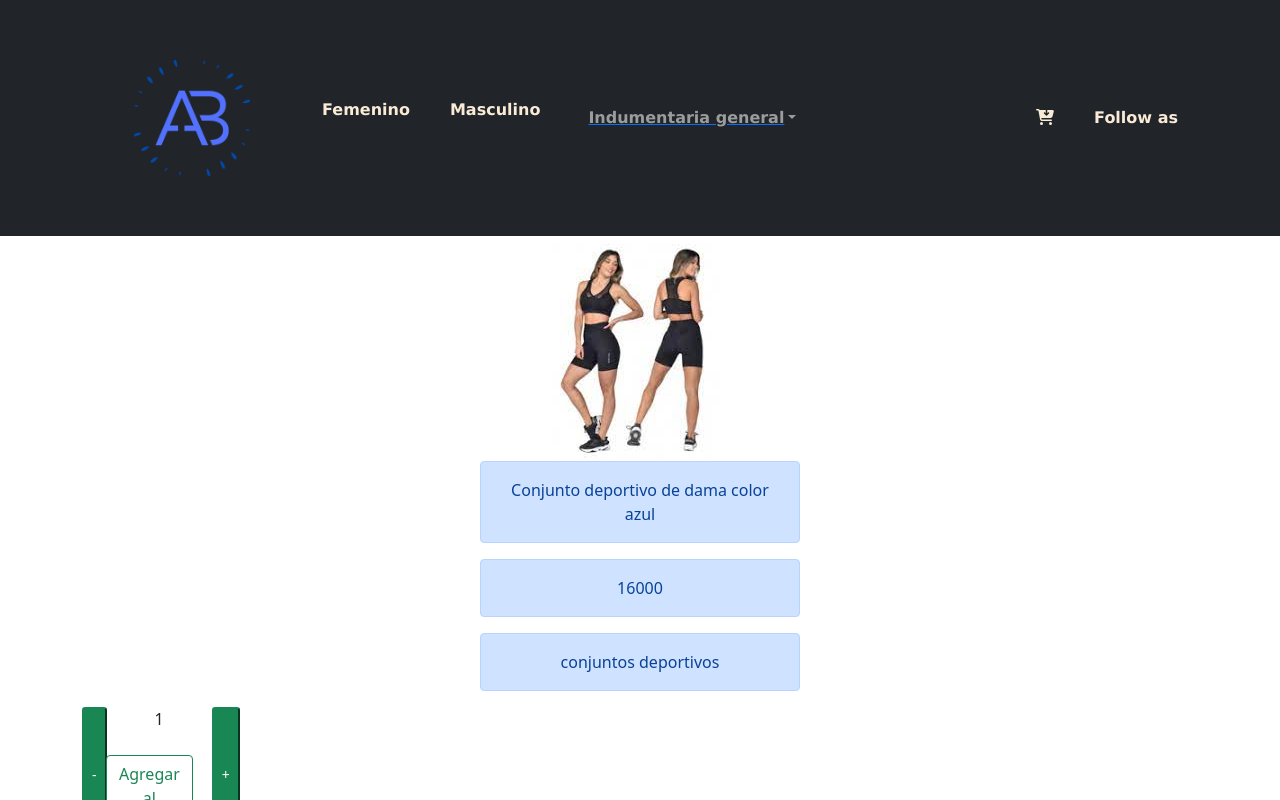
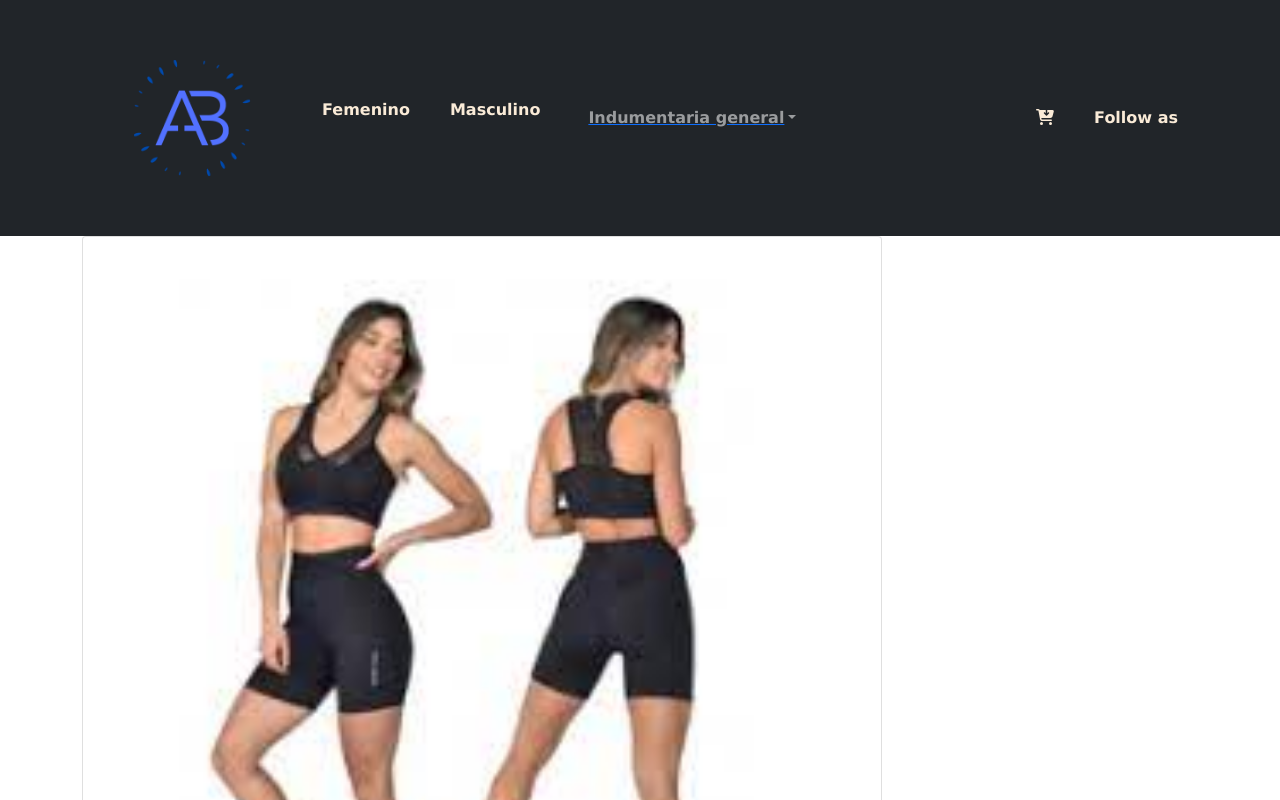
Before and after one commit to bleonardo12/reactJs-coder, a React (Create React App) app: page /detalle/1 in a window 1280 px wide. Shown: the top 800 px of the page. Built offline with nearby package versions, Linux system fonts and the light colour scheme.

Commit message:
modificando cart

```diff
--- a/src/Components/ItemDetail/ItemDetail.jsx
+++ b/src/Components/ItemDetail/ItemDetail.jsx
@@ -2,39 +2,53 @@ import { useState } from "react"
 import { useCartContext } from "../../context/CartContext"
 import { Link } from "react-router-dom"
 import ItemCount from "../ItemCount/ItemCount"
+import { Card } from "reactstrap"
+import {Container} from "reactstrap"
+import {Row} from "reactstrap"
+import {Col} from "reactstrap"
+import {Button} from "reactstrap"
 
 
 function ItemDetail({producto}) {
-    const [isCant, setIsCant] = useState(false)
+    const [onButton, setOnButton] = useState("button")
     const {addToCart} = useCartContext()
 
     const onAdd= (cant) => {
+        console.log(cant)
         addToCart( { ...producto, cantidad: cant } )
-        setIsCant(true)
+        setOnButton("true")
+
+    }
+    const GoToCart = () => {
+
+    return (
+    <Link to="/Cart">
+    <Button variant="danger" onClick={()=> console.log("finalizar. Ir al cart")}>
+         Go to cart
+        </Button>
+    </Link>
+    )
     }
 
     return (
-    <div >
-        <center>
+        <Container>
+        <Row className="justify-content-center">
+        <Col>
+        <Card body border="danger" style={{width:"50rem"}}>
             <img src={producto.img} alt = 'imagen' />
             <p className='alert alert-primary w-25'>{producto.title}</p>
             <p className='alert alert-primary w-25'>{producto.price}</p>
             <p className='alert alert-primary w-25'>{producto.category}</p>
-        </center>
-        {isCant ?
-                <>
-                    <Link to='/'>
-                        <button className='btn btn-outline-primary'>Seguir comprando</button>
-
-                    </Link>
-                    <Link to='/cart'>
-                        <button className='btn btn-outline-success'>Ir a Cart</button>
-                    </Link>
-                </>
-             :
+        {
+            onButton === "button" ?
                 <ItemCount initial={1} stock={producto.stock} onAdd={onAdd} />
-            }
-        </div>
+                :
+                <addToCart/>
+        }
+    </Card>
+    </Col>
+    </Row>
+    </Container>
     )
 }
 
```
